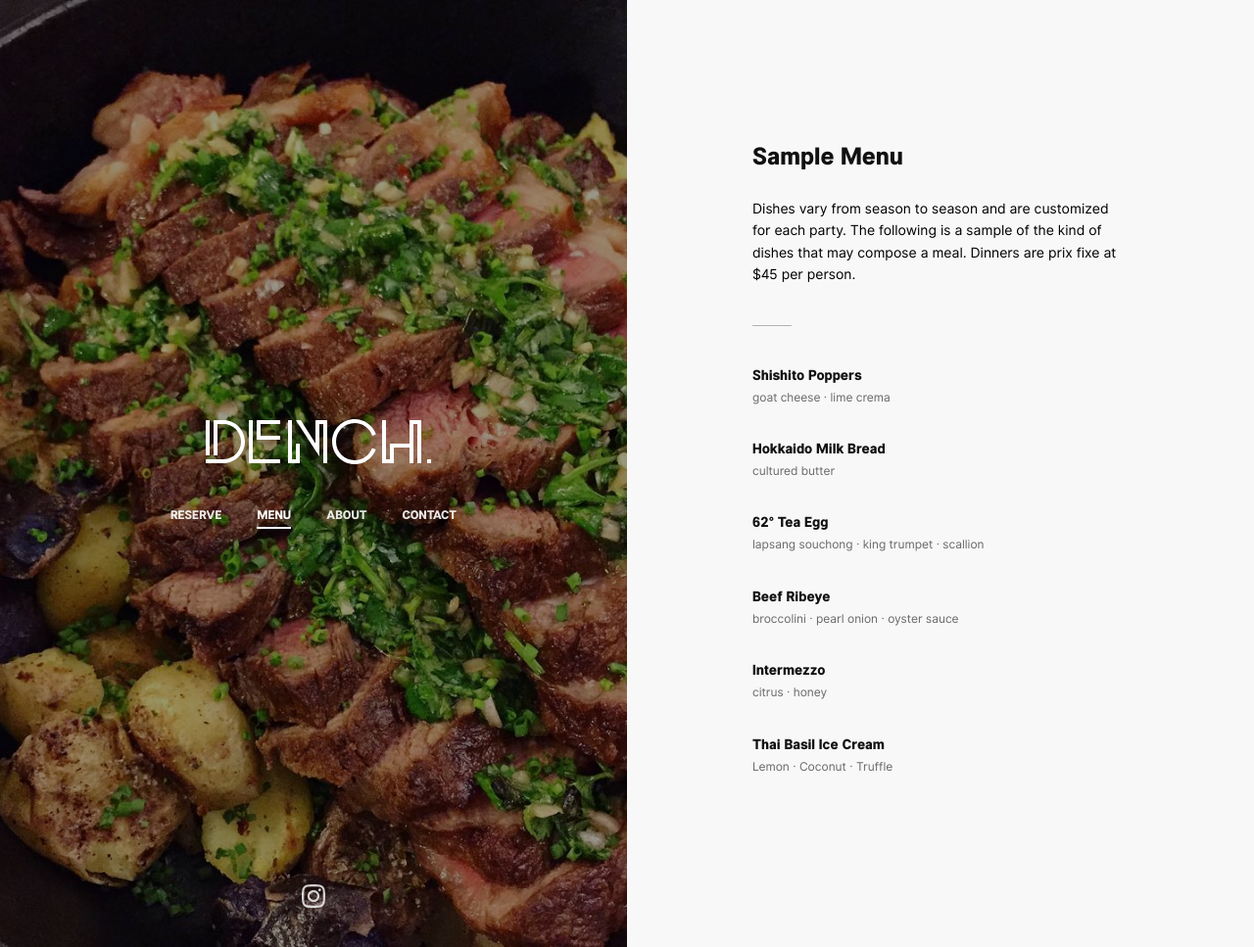
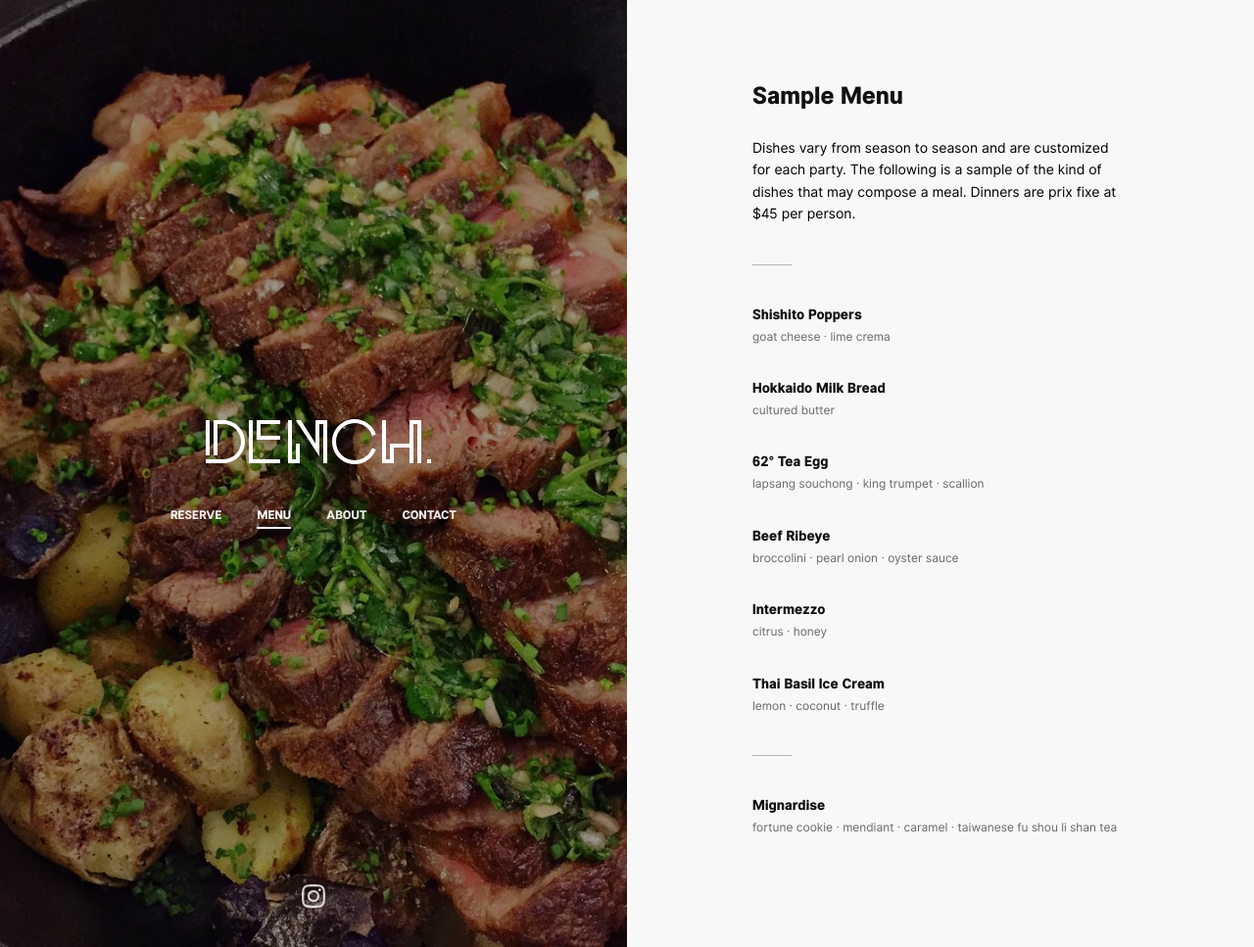
Before and after one commit to jwongdynasty/jwongdynasty.github.io, a Jekyll site: the page built from menu.html, in a window 1280 px wide and 967 px high. Shown: the whole window at 98% size. Built offline with Jekyll 4.4.1, drawn with Linux system fonts in a browser that asks for light colours.

Commit message:
fortune cookie dish

```diff
--- a/menu.html
+++ b/menu.html
@@ -28,5 +28,10 @@ title: Menu
 </div>
 <div class="dish">
   <h3>Thai Basil Ice Cream</h3>
-  <small>Lemon · Coconut · Truffle</small>
+  <small>lemon · coconut · truffle</small>
 </div>
+<hr>
+<div class="dish">
+  <h3>Mignardise</h3>
+  <small>fortune cookie · mendiant · caramel · taiwanese fu shou li shan tea</small>
+</div>
```
